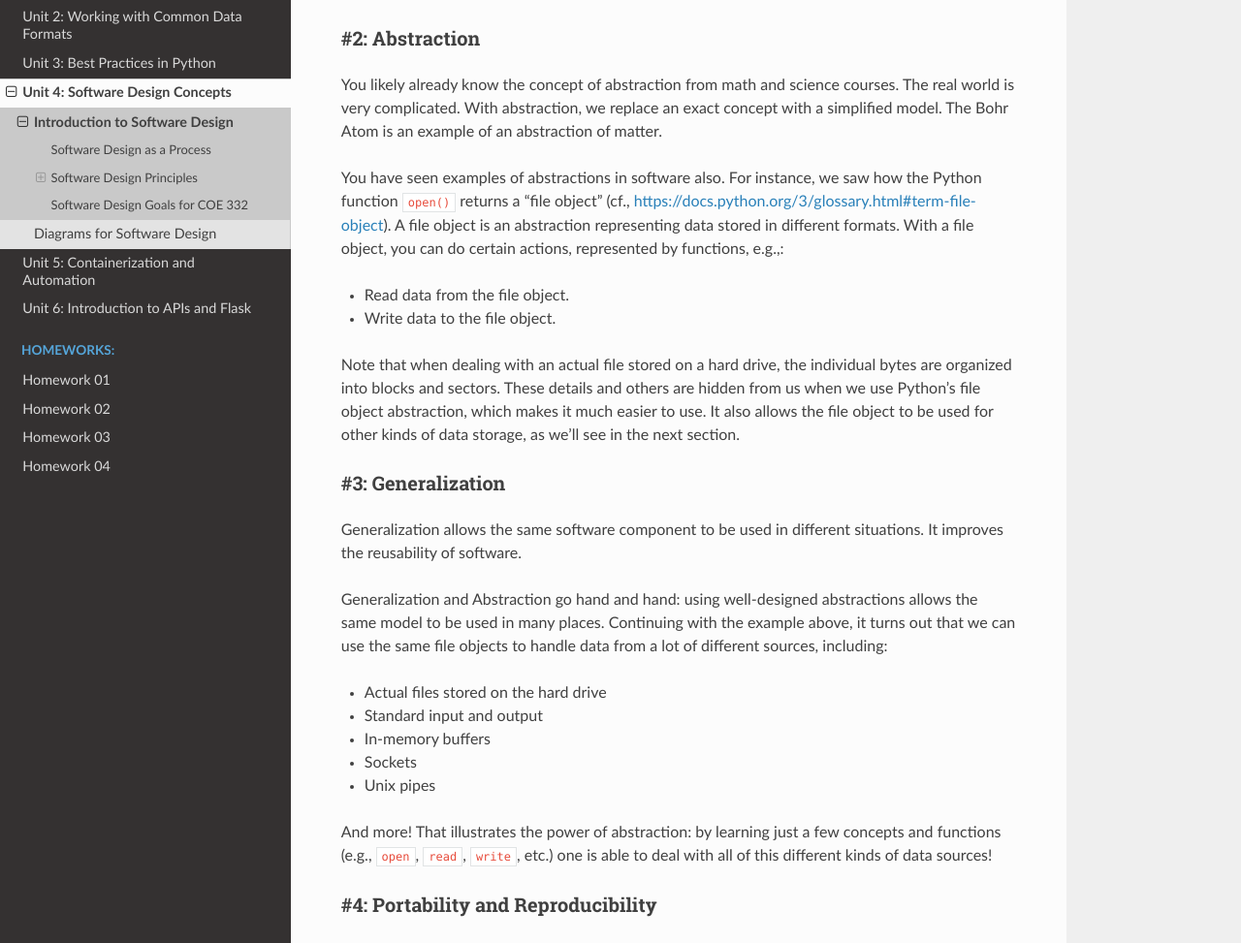
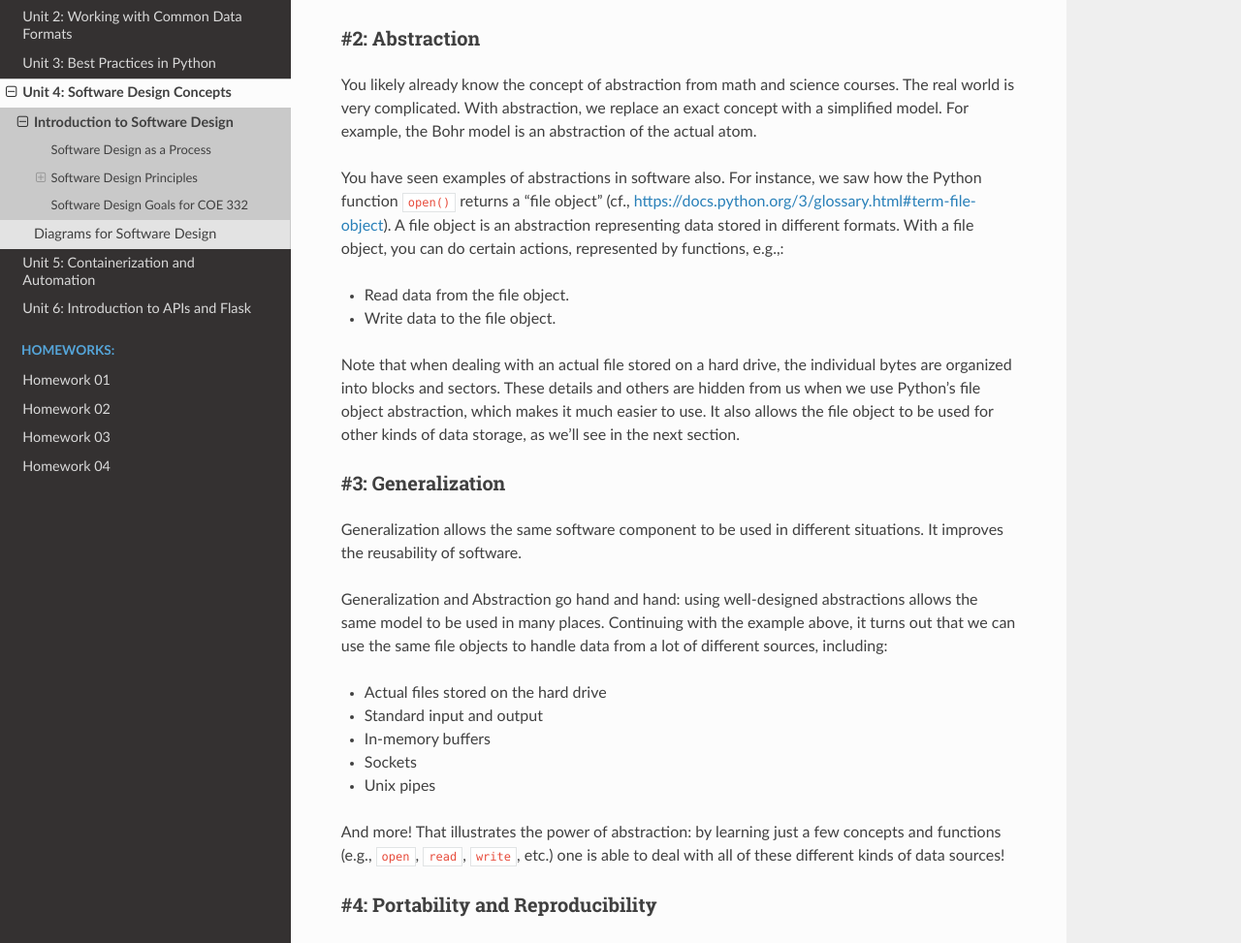
Before and after one commit to TACC/coe-332-sp24, a Sphinx documentation site: the page built from docs/unit04/intro_software_design.rst, in a window 1280 px wide and 1400 px high, scrolled down 1701 px. Shown: the part 180-1153 px from the top of the window at 97% size. Built offline with Sphinx 7.4.7 and the Read the Docs theme 2.0.0, drawn with Linux system fonts in a browser that asks for light colours.

Commit message:
Update intro_software_design.rst
make a sentence more readable, and fixed a typo

```diff
--- a/docs/unit04/intro_software_design.rst
+++ b/docs/unit04/intro_software_design.rst
@@ -70,7 +70,7 @@ allows different parts of the software to be modified independently and created
 #2: Abstraction
 ~~~~~~~~~~~~~~~
 You likely already know the concept of abstraction from math and science courses. The real world is very complicated.
-With abstraction, we replace an exact concept with a simplified model. The Bohr Atom is an example of an abstraction of matter.
+With abstraction, we replace an exact concept with a simplified model. For example, the Bohr model is an abstraction of the actual atom.
 
 You have seen examples of abstractions in software also. For instance, we saw how the Python function ``open()`` returns
 a "file object" (cf., https://docs.python.org/3/glossary.html#term-file-object). A file object is an abstraction representing
@@ -98,7 +98,7 @@ of different sources, including:
 * Unix pipes
 
 And more! That illustrates the power of abstraction: by learning just a few concepts and functions (e.g., ``open``,
-``read``, ``write``, etc.) one is able to deal with all of this different kinds of data sources!
+``read``, ``write``, etc.) one is able to deal with all of these different kinds of data sources!
 
 
 #4: Portability and Reproducibility
```
